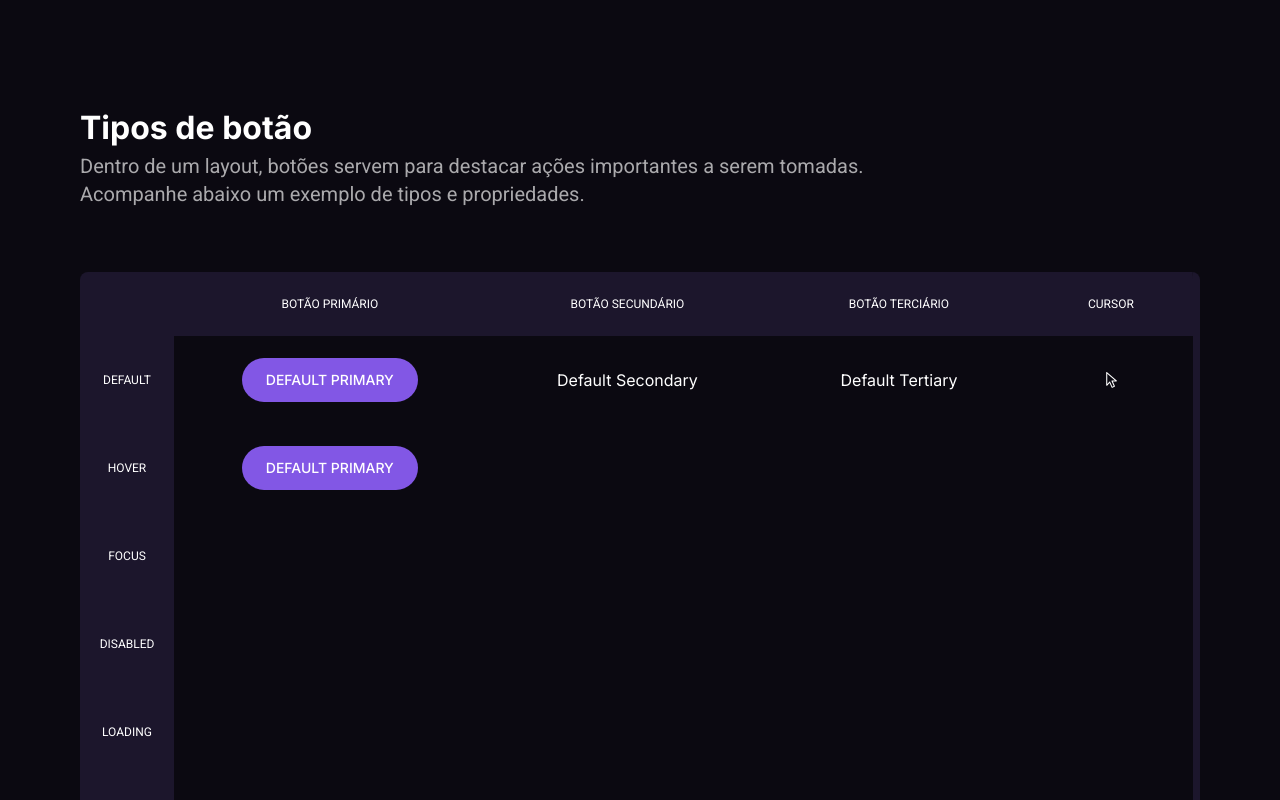
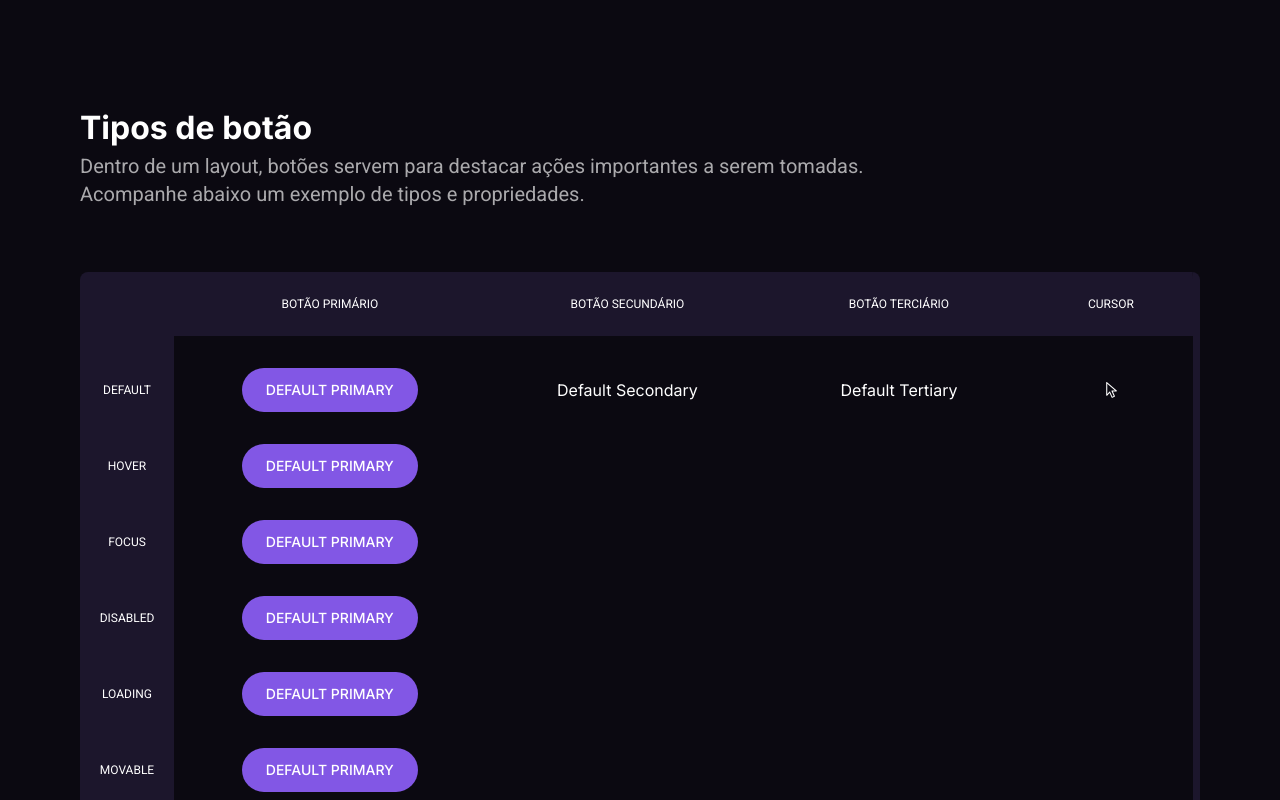
Before and after one commit to PabloXT14/boracodar-03, a React (Vite) app: page / in a window 1280 px wide. Shown: the top 800 px of the page. Built offline with nearby package versions, Linux system fonts and the light colour scheme.

Commit message:
style: some adjustments on buttons-table layout

```diff
--- a/src/components/buttons-table/buttons-table.tsx
+++ b/src/components/buttons-table/buttons-table.tsx
@@ -18,10 +18,10 @@ export const ButtonsTable = () => {
           </tr>
         </thead>
         <tbody>
-          <TableRow>
+          <TableRow className="[&>td]:pt-8">
             <TableCellLeft>Default</TableCellLeft>
             <TableCell>
-              <button className="rounded-full bg-violet-500 px-6 py-3 text-sm font-medium uppercase">
+              <button className="pointer-events-none rounded-full bg-violet-500 px-6 py-3 text-sm font-medium uppercase transition-colors hover:bg-violet-800">
                 Default Primary
               </button>
             </TableCell>
@@ -50,7 +50,11 @@ export const ButtonsTable = () => {
 
           <TableRow>
             <TableCellLeft>Focus</TableCellLeft>
-            <TableCell></TableCell>
+            <TableCell>
+              <button className="rounded-full bg-violet-500 px-6 py-3 text-sm font-medium uppercase">
+                Default Primary
+              </button>
+            </TableCell>
             <TableCell></TableCell>
             <TableCell></TableCell>
             <TableCell></TableCell>
@@ -58,7 +62,11 @@ export const ButtonsTable = () => {
 
           <TableRow>
             <TableCellLeft>Disabled</TableCellLeft>
-            <TableCell></TableCell>
+            <TableCell>
+              <button className="rounded-full bg-violet-500 px-6 py-3 text-sm font-medium uppercase">
+                Default Primary
+              </button>
+            </TableCell>
             <TableCell></TableCell>
             <TableCell></TableCell>
             <TableCell></TableCell>
@@ -66,15 +74,23 @@ export const ButtonsTable = () => {
 
           <TableRow>
             <TableCellLeft>Loading</TableCellLeft>
-            <TableCell></TableCell>
+            <TableCell>
+              <button className="rounded-full bg-violet-500 px-6 py-3 text-sm font-medium uppercase">
+                Default Primary
+              </button>
+            </TableCell>
             <TableCell></TableCell>
             <TableCell></TableCell>
             <TableCell></TableCell>
           </TableRow>
 
-          <TableRow>
+          <TableRow className="[&>td]:pb-8">
             <TableCellLeft>Movable</TableCellLeft>
-            <TableCell></TableCell>
+            <TableCell>
+              <button className="rounded-full bg-violet-500 px-6 py-3 text-sm font-medium uppercase">
+                Default Primary
+              </button>
+            </TableCell>
             <TableCell></TableCell>
             <TableCell></TableCell>
             <TableCell></TableCell>
--- a/src/components/buttons-table/table-cell-left.tsx
+++ b/src/components/buttons-table/table-cell-left.tsx
@@ -7,7 +7,7 @@ export const TableCellLeft = ({ className, ...props }: TableCellLeftProps) => {
   return (
     <td
       className={twMerge(
-        'bg-violet-900 px-2.5 py-9 text-center text-xs font-normal uppercase',
+        'bg-violet-900 px-2.5 py-4 text-center text-xs font-normal uppercase',
         className,
       )}
       {...props}
--- a/src/components/buttons-table/table-cell.tsx
+++ b/src/components/buttons-table/table-cell.tsx
@@ -4,5 +4,5 @@ import { twMerge } from 'tailwind-merge'
 type TableCellProps = ComponentProps<'td'>
 
 export const TableCell = ({ className, ...props }: TableCellProps) => {
-  return <td className={twMerge('text-center', className)} {...props} />
+  return <td className={twMerge('py-4 text-center', className)} {...props} />
 }
```
